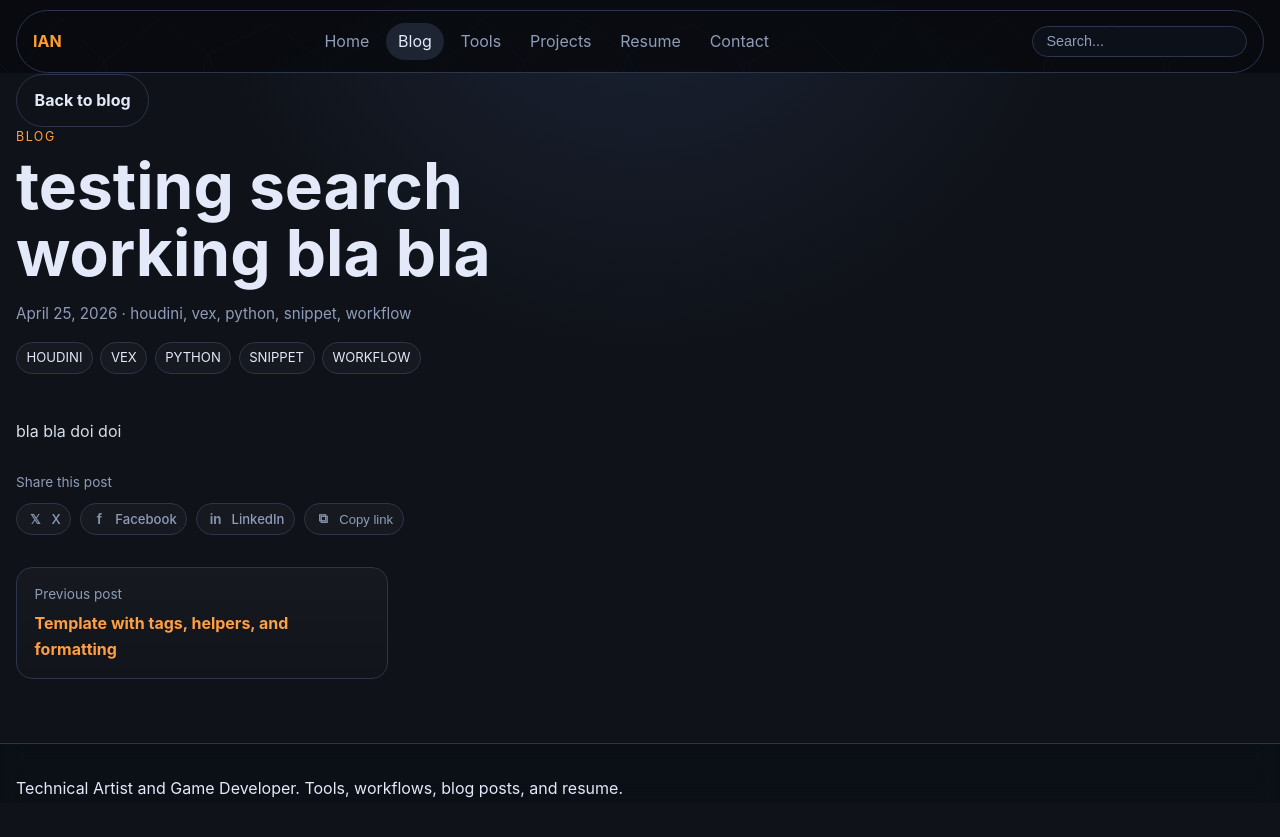
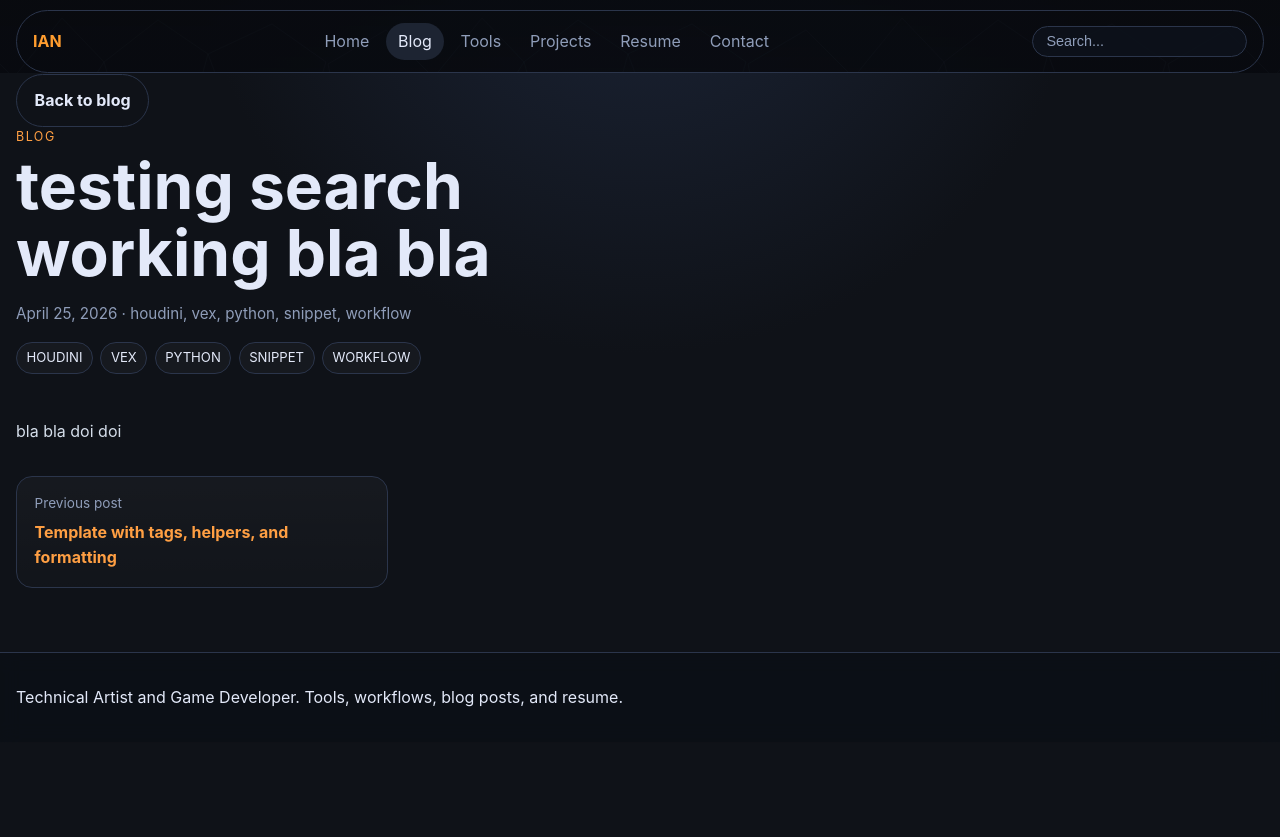
Before and after one commit to ianistor/ian_mywebsite, a Jekyll site: the page built from _posts/2026-04-25-TestSearch.md, in a window 1280 px wide and 900 px high, scrolled down 97 px. Shown: the top 837 px of the window. Built offline with Jekyll 4.4.1, drawn with Linux system fonts in a browser that asks for light colours; nearby versions of some CDN libraries.

Commit message:
Remove blog post share buttons and share script

```diff
--- a/_layouts/post.html
+++ b/_layouts/post.html
@@ -22,31 +22,7 @@ layout: default
   </div>
 
 
-  <section class="post-share narrow" aria-label="Share this post">
-    <p class="post-share-label">Share this post</p>
-    <div class="post-share-links">
-      <button type="button" class="tag-chip small share-action-button" data-share-url="{{ page.url | absolute_url }}" data-share-title="{{ page.title }}" aria-label="Open device share menu">
-        <span class="share-icon" aria-hidden="true">↗</span>
-        <span>Share…</span>
-      </button>
-      <a class="tag-chip small share-link" href="https://x.com/intent/post?url={{ page.url | absolute_url | url_encode }}&text={{ page.title | url_encode }}" target="_blank" rel="noopener noreferrer" data-platform="X" data-share-url="{{ page.url | absolute_url }}" data-share-title="{{ page.title }}" aria-label="Share on X">
-        <span class="share-icon" aria-hidden="true">𝕏</span>
-        <span>X</span>
-      </a>
-      <a class="tag-chip small share-link" href="https://www.facebook.com/sharer/sharer.php?u={{ page.url | absolute_url | url_encode }}" target="_blank" rel="noopener noreferrer" data-platform="Facebook" data-share-url="{{ page.url | absolute_url }}" data-share-title="{{ page.title }}" aria-label="Share on Facebook">
-        <span class="share-icon" aria-hidden="true">f</span>
-        <span>Facebook</span>
-      </a>
-      <a class="tag-chip small share-link" href="https://www.linkedin.com/sharing/share-offsite/?url={{ page.url | absolute_url | url_encode }}" target="_blank" rel="noopener noreferrer" data-platform="LinkedIn" data-share-url="{{ page.url | absolute_url }}" data-share-title="{{ page.title }}" aria-label="Share on LinkedIn">
-        <span class="share-icon" aria-hidden="true">in</span>
-        <span>LinkedIn</span>
-      </a>
-      <button type="button" class="tag-chip small share-copy-button" data-share-url="{{ page.url | absolute_url }}" aria-label="Copy page URL">
-        <span class="share-icon" aria-hidden="true">⧉</span>
-        <span>Copy link</span>
-      </button>
-    </div>
-  </section>
+
 
   <nav class="post-pagination narrow" aria-label="Post navigation">
     {% if page.previous %}
@@ -63,45 +39,3 @@ layout: default
     {% endif %}
   </nav>
 </article>
-
-<script>
-  (() => {
-    const shareButton = document.querySelector('.share-action-button');
-    const copyButton = document.querySelector('.share-copy-button');
-
-    if (shareButton) {
-      const title = shareButton.dataset.shareTitle;
-      const url = shareButton.dataset.shareUrl;
-
-      if (navigator.share) {
-        shareButton.addEventListener('click', async () => {
-          try {
-            await navigator.share({ title, url });
-          } catch (error) {
-            // User canceled the dialog; no-op.
-          }
-        });
-      } else {
-        shareButton.style.display = 'none';
-      }
-    }
-
-
-    if (copyButton) {
-      copyButton.addEventListener('click', async () => {
-        const url = copyButton.dataset.shareUrl;
-        try {
-          await navigator.clipboard.writeText(url);
-          copyButton.classList.add('is-success');
-          copyButton.querySelector('span:last-child').textContent = 'Copied';
-          setTimeout(() => {
-            copyButton.classList.remove('is-success');
-            copyButton.querySelector('span:last-child').textContent = 'Copy link';
-          }, 1400);
-        } catch (error) {
-          window.prompt('Copy this URL:', url);
-        }
-      });
-    }
-  })();
-</script>
```
